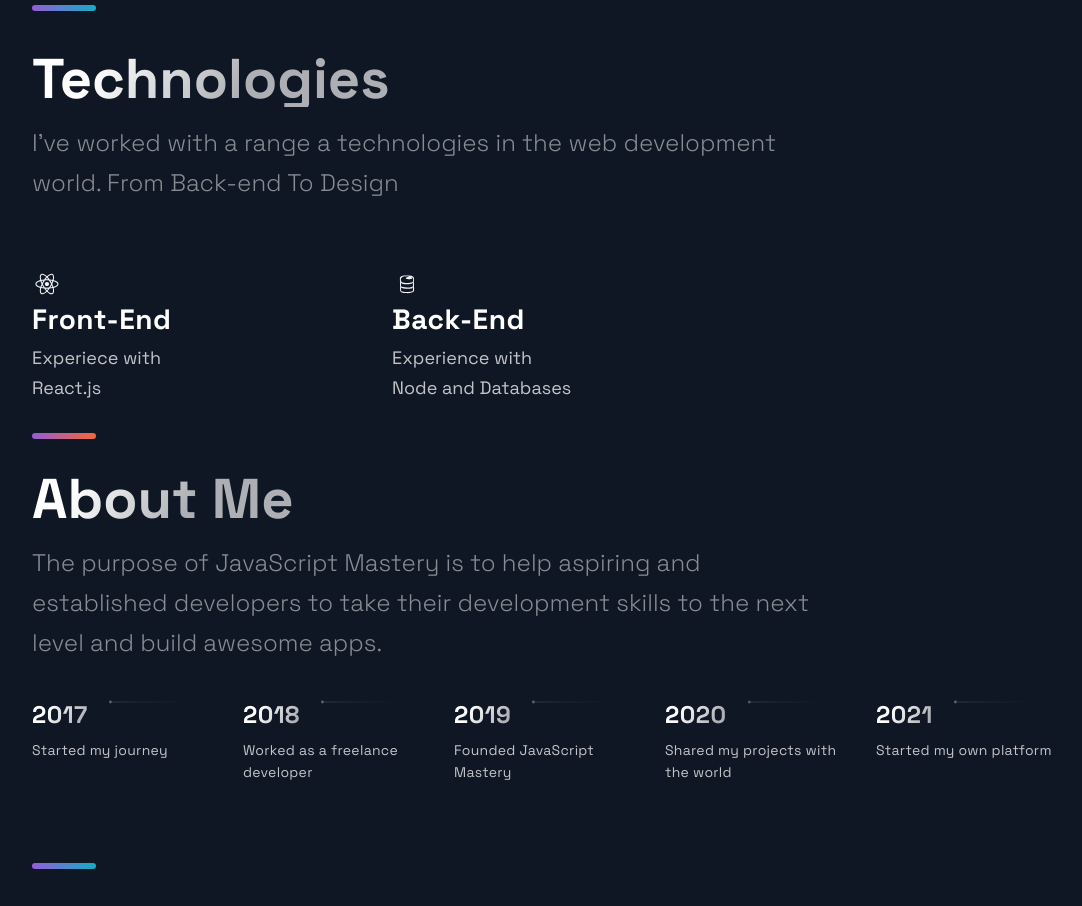
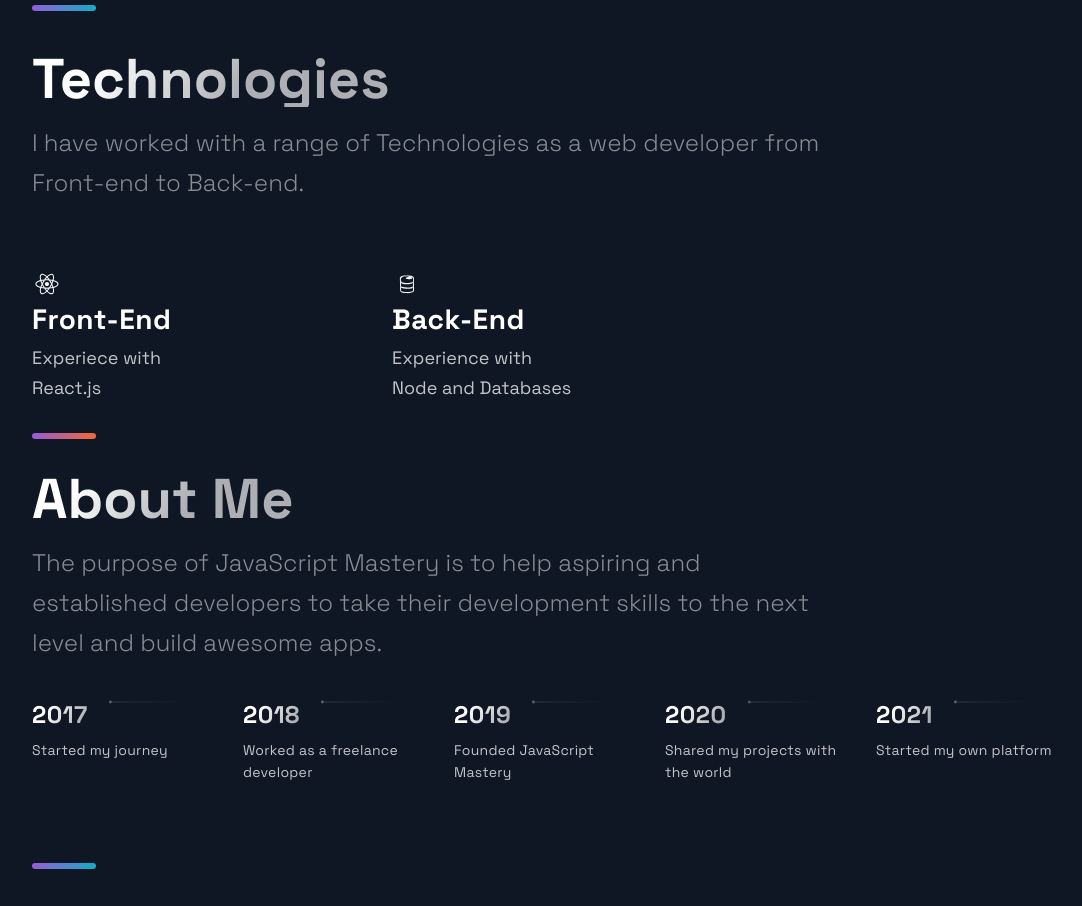
Before and after one commit to Rishabh471/portfolio0707, a Next.js app: page / in a window 1280 px wide. Shown: the part 2260-3166 px from the top of the page, without its empty margins (88-1170 px from the left). Built offline with nearby package versions, Linux system fonts and the light colour scheme.

Commit message:
Update Technologies.js

```diff
--- a/src/components/Technologies/Technologies.js
+++ b/src/components/Technologies/Technologies.js
@@ -8,8 +8,8 @@ const Technologies = () =>  (
     <SectionDivider divider />
     <SectionTitle>Technologies</SectionTitle>
     <SectionText>
-      I've worked with a range a technologies in the web development world.
-      From Back-end To Design
+      I have worked with a range of Technologies as a web developer
+      from Front-end to Back-end.
     </SectionText>
     <List>
       <ListItem>
```
